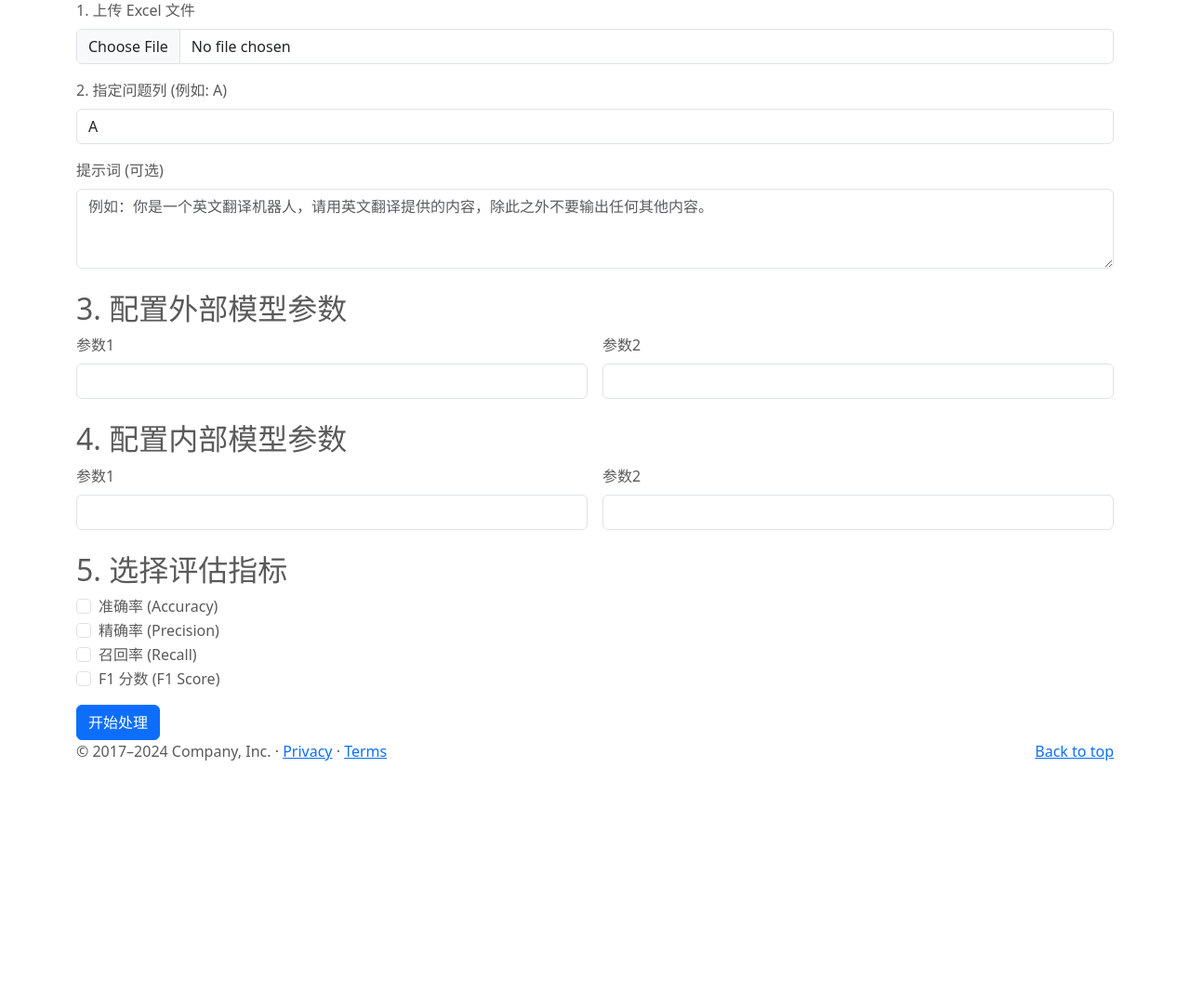
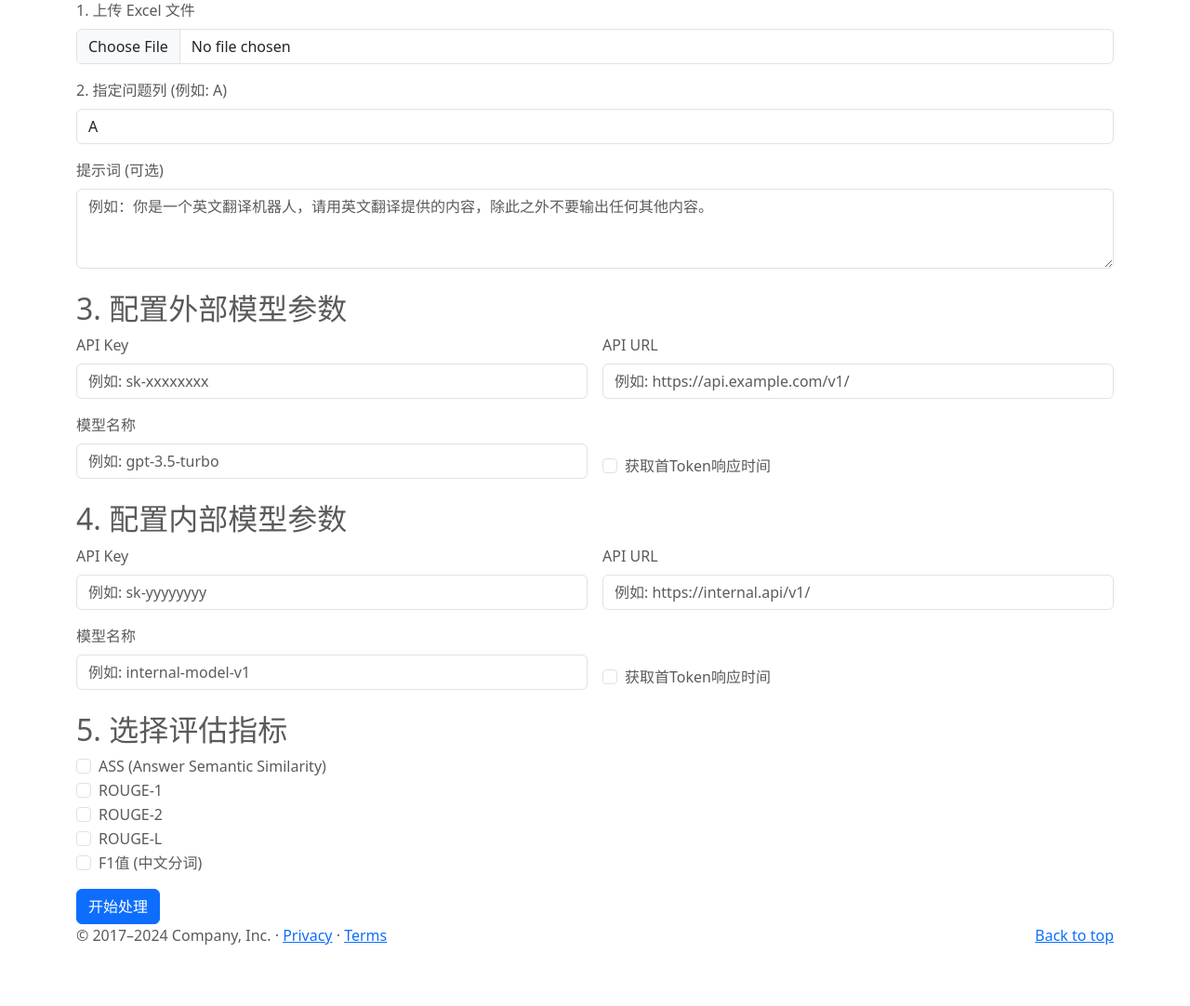
Before and after one commit to YouAnChi/AI_ceping, a Flask app: page /function1 in a window 1280 px wide. Shown: the part 252-1334 px from the top of the page at 93% size. Before the commit the page ends 1070 px from the top, so only its background shows below. Run offline with Flask 3, Linux system fonts and the light colour scheme; some libraries are stand-ins or nearby versions.

Commit message:
还未更新相似度计算算法逻辑

```diff
--- a/app/routes.py
+++ b/app/routes.py
@@ -1,6 +1,6 @@
 from flask import Blueprint, render_template, request, current_app, send_from_directory, url_for, redirect
 from datetime import datetime
-from test.achieve import extract_column_to_new_excel,query_ai_model_with_excel
+from test.achieve import extract_column_to_new_excel, process_and_evaluate_excel
 import os
 from werkzeug.utils import secure_filename
 
@@ -41,32 +41,52 @@ def function1():
             column_letter = request.form.get('questionColumn', 'A') # 获取问题列，默认为A
             current_app.logger.info(f'Selected column: {column_letter}')
 
-            # 1. 提取列
-            # 注意: extract_column_to_new_excel 现在需要 output_dir 参数
-            extracted_file_path = extract_column_to_new_excel(uploaded_file_path, column_letter, current_app.config['PROCESSED_FILES_FOLDER'])
-            if not extracted_file_path:
+            # 1. 提取问题列到单独的Excel文件
+            questions_excel_path = extract_column_to_new_excel(uploaded_file_path, column_letter, current_app.config['PROCESSED_FILES_FOLDER'])
+            if not questions_excel_path:
                 current_app.logger.error('Failed to extract column from Excel.')
-                # 可以添加错误处理，例如返回一个错误页面或消息
-                return render_template('function1.html', error_message='提取列失败')
-            current_app.logger.info(f'Extracted column to {extracted_file_path}')
+                return render_template('function1.html', error_message='提取问题列失败')
+            current_app.logger.info(f'Questions extracted to {questions_excel_path}')
 
-            # 2. 调用AI模型处理 (参数暂时硬编码)
-            key = "sk-ptaneqxtvnazobcjgrnukaerzqmbjciacwbirtmekesqlrad"  # 替换为你的OpenAI API密钥
-            api_url = "https://api.siliconflow.cn/v1/"  # 替换为你的OpenAI API URL
-            model_name = "deepseek-ai/DeepSeek-V2.5"  # 替换为你的OpenAI模型名称
-            get_first_token = True  # 是否获取首token
-            prompt = request.form.get('prompt', '你是一个英文翻译机器人，请用英文翻译提供的内容，除此之外不要输出任何其他内容。') # 从表单获取prompt，如果用户没有输入则使用默认值
+            # 2. 获取表单参数
+            prompt = request.form.get('prompt', '')
 
-            processed_excel_path = query_ai_model_with_excel(extracted_file_path, key, api_url, model_name, get_first_token, prompt)
+            external_model_config = {
+                'key': request.form.get('external_model_key'),
+                'url': request.form.get('external_model_url'),
+                'name': request.form.get('external_model_name'),
+                'get_first_token': request.form.get('external_model_get_first_token') == 'true'
+            }
+            current_app.logger.info(f'External model config: {external_model_config}')
 
-            if processed_excel_path:
-                current_app.logger.info(f'AI model processed file saved to {processed_excel_path}')
-                # 提取文件名用于下载链接
-                processed_filename = os.path.basename(processed_excel_path)
+            internal_model_config = {
+                'key': request.form.get('internal_model_key'),
+                'url': request.form.get('internal_model_url'),
+                'name': request.form.get('internal_model_name'),
+                'get_first_token': request.form.get('internal_model_get_first_token') == 'true'
+            }
+            current_app.logger.info(f'Internal model config: {internal_model_config}')
+
+            selected_metrics = request.form.getlist('metrics') # 获取所有选中的评估指标
+            current_app.logger.info(f'Selected metrics: {selected_metrics}')
+
+            # 3. 调用核心处理函数
+            final_excel_path = process_and_evaluate_excel(
+                questions_excel_path,
+                current_app.config['PROCESSED_FILES_FOLDER'],
+                prompt,
+                external_model_config,
+                internal_model_config,
+                selected_metrics
+            )
+
+            if final_excel_path:
+                current_app.logger.info(f'Processing and evaluation complete. Final file: {final_excel_path}')
+                processed_filename = os.path.basename(final_excel_path)
                 return render_template('function1.html', processed_filename=processed_filename)
             else:
-                current_app.logger.error('Failed to process Excel with AI model.')
-                return render_template('function1.html', error_message='AI模型处理失败')
+                current_app.logger.error('Failed to process and evaluate Excel.')
+                return render_template('function1.html', error_message='处理和评估Excel失败')
 
     return render_template('function1.html')
 
--- a/app/templates/function1.html
+++ b/app/templates/function1.html
@@ -97,56 +97,83 @@
             <h2 class="mt-4">3. 配置外部模型参数</h2>
             <div class="row g-3 mb-3">
                 <div class="col-md-6">
-                    <label for="externalModelParam1" class="form-label">参数1</label>
-                    <input type="text" class="form-control" id="externalModelParam1" name="externalModelParam1">
+                    <label for="external_model_key" class="form-label">API Key</label>
+                    <input type="text" class="form-control" id="external_model_key" name="external_model_key" placeholder="例如: sk-xxxxxxxx">
                 </div>
                 <div class="col-md-6">
-                    <label for="externalModelParam2" class="form-label">参数2</label>
-                    <input type="text" class="form-control" id="externalModelParam2" name="externalModelParam2">
+                    <label for="external_model_url" class="form-label">API URL</label>
+                    <input type="text" class="form-control" id="external_model_url" name="external_model_url" placeholder="例如: https://api.example.com/v1/">
                 </div>
-                <!-- 可以根据需要添加更多外部模型参数 -->
+                <div class="col-md-6">
+                    <label for="external_model_name" class="form-label">模型名称</label>
+                    <input type="text" class="form-control" id="external_model_name" name="external_model_name" placeholder="例如: gpt-3.5-turbo">
+                </div>
+                <div class="col-md-6 align-self-end">
+                    <div class="form-check">
+                        <input class="form-check-input" type="checkbox" id="external_model_get_first_token" name="external_model_get_first_token" value="true">
+                        <label class="form-check-label" for="external_model_get_first_token">
+                            获取首Token响应时间
+                        </label>
+                    </div>
+                </div>
             </div>
 
             <h2 class="mt-4">4. 配置内部模型参数</h2>
             <div class="row g-3 mb-3">
                 <div class="col-md-6">
-                    <label for="internalModelParam1" class="form-label">参数1</label>
-                    <input type="text" class="form-control" id="internalModelParam1" name="internalModelParam1">
+                    <label for="internal_model_key" class="form-label">API Key</label>
+                    <input type="text" class="form-control" id="internal_model_key" name="internal_model_key" placeholder="例如: sk-yyyyyyyy">
                 </div>
                 <div class="col-md-6">
-                    <label for="internalModelParam2" class="form-label">参数2</label>
-                    <input type="text" class="form-control" id="internalModelParam2" name="internalModelParam2">
+                    <label for="internal_model_url" class="form-label">API URL</label>
+                    <input type="text" class="form-control" id="internal_model_url" name="internal_model_url" placeholder="例如: https://internal.api/v1/">
                 </div>
-                <!-- 可以根据需要添加更多内部模型参数 -->
+                <div class="col-md-6">
+                    <label for="internal_model_name" class="form-label">模型名称</label>
+                    <input type="text" class="form-control" id="internal_model_name" name="internal_model_name" placeholder="例如: internal-model-v1">
+                </div>
+                <div class="col-md-6 align-self-end">
+                    <div class="form-check">
+                        <input class="form-check-input" type="checkbox" id="internal_model_get_first_token" name="internal_model_get_first_token" value="true">
+                        <label class="form-check-label" for="internal_model_get_first_token">
+                            获取首Token响应时间
+                        </label>
+                    </div>
+                </div>
             </div>
 
             <h2 class="mt-4">5. 选择评估指标</h2>
             <div class="mb-3">
                 <div class="form-check">
-                    <input class="form-check-input" type="checkbox" value="accuracy" id="metricAccuracy" name="metrics">
-                    <label class="form-check-label" for="metricAccuracy">
-                        准确率 (Accuracy)
+                    <input class="form-check-input" type="checkbox" value="ass" id="metricASS" name="metrics">
+                    <label class="form-check-label" for="metricASS">
+                        ASS (Answer Semantic Similarity)
                     </label>
                 </div>
                 <div class="form-check">
-                    <input class="form-check-input" type="checkbox" value="precision" id="metricPrecision" name="metrics">
-                    <label class="form-check-label" for="metricPrecision">
-                        精确率 (Precision)
+                    <input class="form-check-input" type="checkbox" value="rouge1" id="metricRouge1" name="metrics">
+                    <label class="form-check-label" for="metricRouge1">
+                        ROUGE-1
                     </label>
                 </div>
                 <div class="form-check">
-                    <input class="form-check-input" type="checkbox" value="recall" id="metricRecall" name="metrics">
-                    <label class="form-check-label" for="metricRecall">
-                        召回率 (Recall)
+                    <input class="form-check-input" type="checkbox" value="rouge2" id="metricRouge2" name="metrics">
+                    <label class="form-check-label" for="metricRouge2">
+                        ROUGE-2
                     </label>
                 </div>
                 <div class="form-check">
-                    <input class="form-check-input" type="checkbox" value="f1_score" id="metricF1" name="metrics">
-                    <label class="form-check-label" for="metricF1">
-                        F1 分数 (F1 Score)
+                    <input class="form-check-input" type="checkbox" value="rougel" id="metricRougeL" name="metrics">
+                    <label class="form-check-label" for="metricRougeL">
+                        ROUGE-L
                     </label>
                 </div>
-                <!-- 可以根据需要添加更多评估指标 -->
+                <div class="form-check">
+                    <input class="form-check-input" type="checkbox" value="f1_chinese" id="metricF1Chinese" name="metrics">
+                    <label class="form-check-label" for="metricF1Chinese">
+                        F1值 (中文分词)
+                    </label>
+                </div>
             </div>
 
             <button type="submit" class="btn btn-primary">开始处理</button>
```
Also changed, not shown: UPDATE_DOCUMENTATION.md (added, +118 -0 lines), test/achieve.py (+233 -74 lines), 4 other files.
